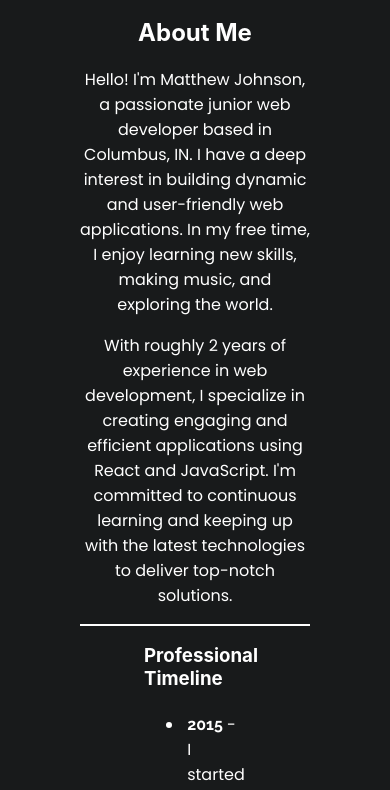
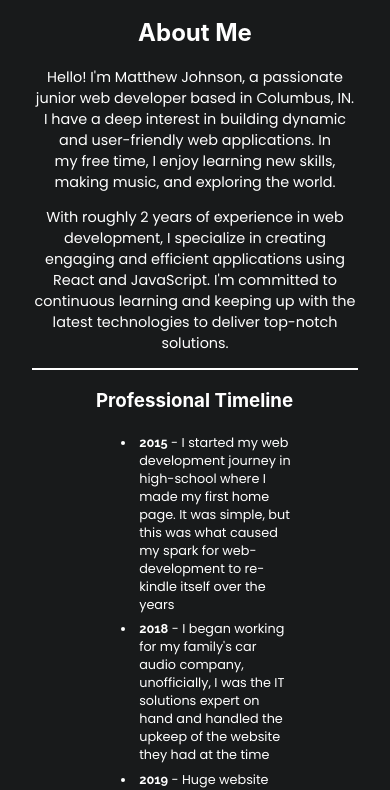
Before and after one commit to johnson7m/portfolio-website, a React (Create React App) app: page / in a window 390 px wide. Shown: the part 516-1306 px from the top of the page. Built offline with nearby package versions, Linux system fonts and the light colour scheme.

Commit message:
fixed list width for mobile readers

```diff
--- a/src/index.css
+++ b/src/index.css
@@ -167,6 +167,21 @@ font-family: 'Raleway';
     }
 
 @media (max-width: 768px) {
+
+  #about-me {
+    margin: 0 1rem; /* Reduce the left and right margins */
+  }
+
+  .personal-introduction p,
+  .professional-summary p,
+  .timeline ul {
+    font-size: 0.9rem; /* Adjust the font size for readability */
+  }
+
+  .list-element {
+    font-size: 0.8rem; /* Adjust the font size for the list elements */
+  }
+
   .parent {
     display: grid;
     grid-template-columns: 1fr;
```
